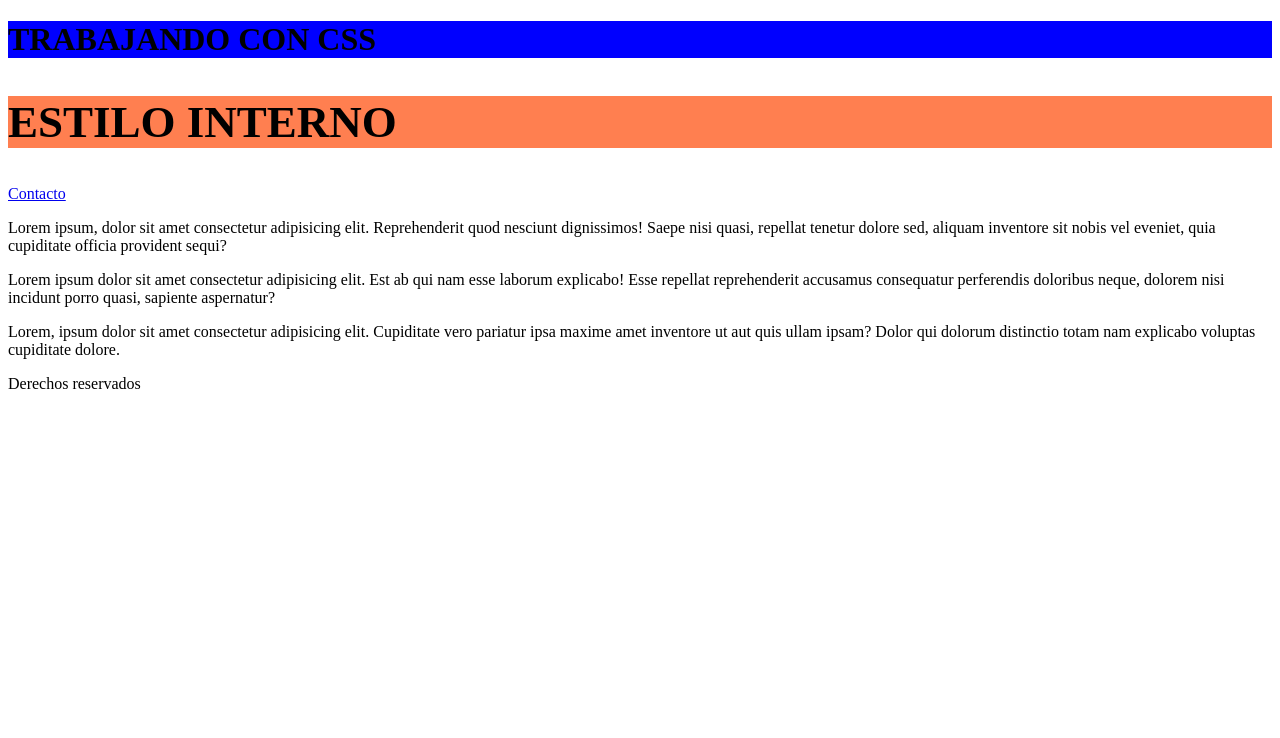
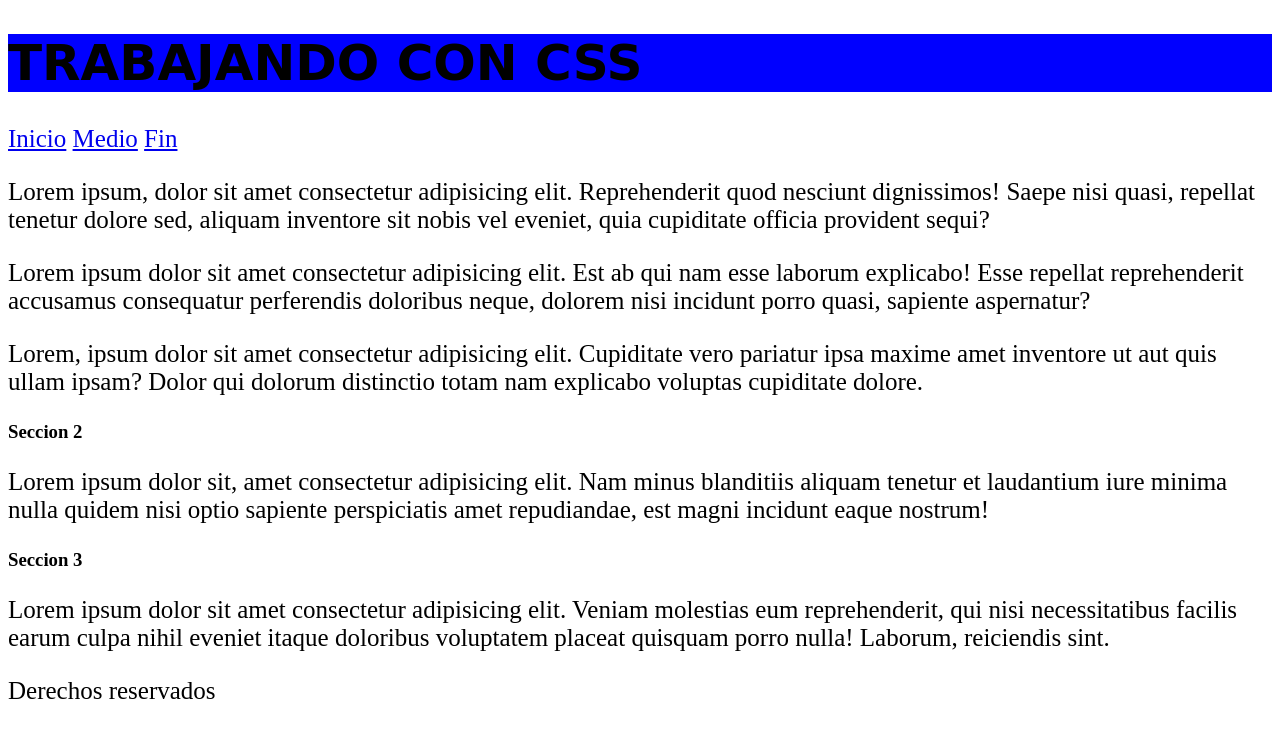
Before and after one commit to eze-fayu/CodoaCodo, a plain HTML site: page CSS/clase 6/index.html in a window 1280 px wide. Drawn offline with Linux system fonts and the light colour scheme; a web font is replaced by a local one.

Commit message:
algo de fuentes

```diff
--- a/CSS/clase 6/index.html
+++ b/CSS/clase 6/index.html
@@ -4,15 +4,11 @@
     <meta charset="UTF-8">
     <meta http-equiv="X-UA-Compatible" content="IE=edge">
     <meta name="viewport" content="width=device-width, initial-scale=1.0">
-    <title>CSS</title>
-    <style>
-        nav{
-            background-color: coral;
-        }
-        h2{
-            font-size: 45px;
-        }
-    </style>
+    <link rel="preconnect" href="https://fonts.googleapis.com">
+<link rel="preconnect" href="https://fonts.gstatic.com" crossorigin>
+<link href="https://fonts.googleapis.com/css2?family=Beau+Rivage&display=swap" rel="stylesheet">
+    <title>CSS Clase 6</title>
+
     <link rel="stylesheet" href="style.css">
 </head>
 <body>
@@ -23,15 +19,25 @@
     </header>
     <!-- ESTILO INTERNO: USAR LA ETIQUETA STYLE EN EL HEAD -->
     <nav>
-        <h2>ESTILO INTERNO</h2>
+        <a href="#seccion1">Inicio</a>
+        <a href="#seccion2">Medio</a>
+        <a href="#seccion3">Fin</a>
     </nav>
-    <section>
+    <section id="seccion1">
             <article>
-                <a href="contacto.html">Contacto</a>
+                <!-- <a href="contacto.html">Contacto</a> -->
                 <p id="primerparrafo">Lorem ipsum, dolor sit amet consectetur adipisicing elit. Reprehenderit quod nesciunt dignissimos! Saepe nisi quasi, repellat tenetur dolore sed, aliquam inventore sit nobis vel eveniet, quia cupiditate officia provident sequi?</p>
                 <p>Lorem ipsum dolor sit amet consectetur adipisicing elit. Est ab qui nam esse laborum explicabo! Esse repellat reprehenderit accusamus consequatur perferendis doloribus neque, dolorem nisi incidunt porro quasi, sapiente aspernatur?</p>
                 <p class="tercerparrafo">Lorem, ipsum dolor sit amet consectetur adipisicing elit. Cupiditate vero pariatur ipsa maxime amet inventore ut aut quis ullam ipsam? Dolor qui dolorum distinctio totam nam explicabo voluptas cupiditate dolore.</p>
             </article>
+    </section>
+    <section id="seccion2">
+        <h2>Seccion 2</h2>
+        <p>Lorem ipsum dolor sit, amet consectetur adipisicing elit. Nam minus blanditiis aliquam tenetur et laudantium iure minima nulla quidem nisi optio sapiente perspiciatis amet repudiandae, est magni incidunt eaque nostrum!</p>
+    </section>
+    <section id="seccion3">
+        <h2>Seccion 3</h2>
+        <p>Lorem ipsum dolor sit amet consectetur adipisicing elit. Veniam molestias eum reprehenderit, qui nisi necessitatibus facilis earum culpa nihil eveniet itaque doloribus voluptatem placeat quisquam porro nulla! Laborum, reiciendis sint.</p>
     </section>
     <footer>
         <p>Derechos reservados</p>
--- a/CSS/clase 6/style.css
+++ b/CSS/clase 6/style.css
@@ -0,0 +1,12 @@
+:root{
+    font-size: 25px;
+}
+
+
+h2{
+    font-size: .75rem;
+}
+
+h1{
+    font-family: 'Beau Rivage', cursive;;
+}
```
